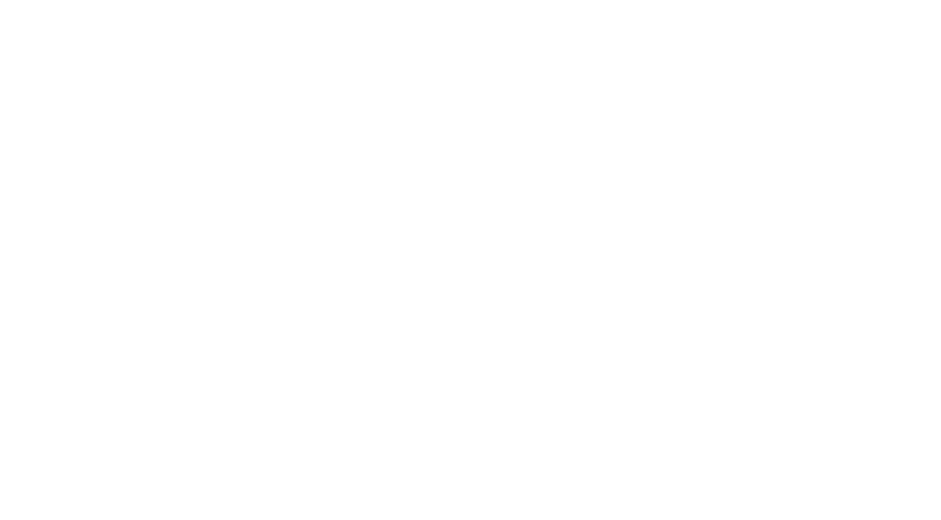
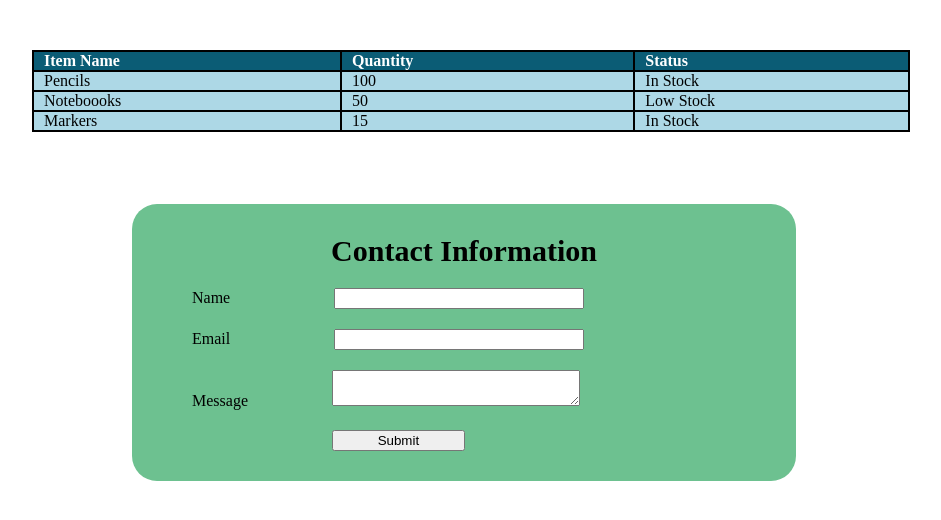
Before and after one commit to pallabaich100/WebTechnologies, a plain HTML site: page labtask1.html in a window 1280 px wide. Shown: the whole page, without its empty margins (176-1117 px from the left). Drawn offline with Linux system fonts and the light colour scheme.

Commit message:
Lab Task

```diff
--- a/labtask1.css
+++ b/labtask1.css
@@ -0,0 +1,46 @@
+
+
+th{
+    background-color: rgb(11, 92, 117);
+    padding: 0px 220px 0px 10px;
+    color: white;
+}
+td{
+    background-color: lightblue;
+     padding: 0px 120px 0px 10px;
+}
+table{
+    background-color: black;
+    margin: 50px 0px 0px 200px;
+}
+
+h1{
+    text-align: center;
+    font-size: 30px;
+}
+
+.row{
+    margin: 0px 0px 20px 60px;
+
+}
+
+button{
+    margin: 0px 0px 20px 200px;
+     width: 20%;
+}
+input,textarea{
+    width: 40%;
+}
+
+label{
+    margin-right: 100px;
+}
+textarea{
+    margin: 0px 0px 0px -20px
+}
+.info{
+    background-color:rgb(109, 193, 144);
+    margin: 0px 300px 0px 300px;
+    padding: 10px 0px 10px 0px;
+    border-radius: 25px;
+}
--- a/labtask1.html
+++ b/labtask1.html
@@ -1,11 +1,58 @@
 <!DOCTYPE html>
-<html lang="en">
+<html>
 <head>
-    <meta charset="UTF-8">
-    <meta name="viewport" content="width=device-width, initial-scale=1.0">
-    <title>Document</title>
+    <title>Simple Table</title>
+    <link rel="stylesheet" type="text/css" href="labtask1.css">
 </head>
 <body>
+    <div class="section">
+    <table>
+       <tr>
+            <th>Item Name</th>
+            <th>Quantity</th>
+            <th>Status</th>
+        </tr>
+        <tr>
+            <td>Pencils</td>
+            <td>100</td>
+            <td>In Stock</td>
+        </tr>
+        <tr>
+            <td>Noteboooks</td>
+            <td>50</td>
+            <td>Low Stock</td>
+        </tr>
+        <tr>
+            <td>Markers</td>
+            <td>15</td>
+            <td>In Stock</td>
+        </tr>
+    </table>
+    </div>
+    <br><br><br><br>
 
+    <div class="info">
+    <h1><b>Contact Information</b></h1>
+
+    <div class="row">
+    <label>Name</label>
+    <input type="text">
+    </div>
+
+    <div class="row">
+    <label>Email</label>
+    <input type="email">
+    </div>
+
+    <div class="row">
+    <label>Message</label>
+    <textarea></textarea>
+    </div>
+
+    <div class="row"></div>
+    <button>Submit</button>
+    </div>
+
+ </div>
 </body>
 </html>
```
